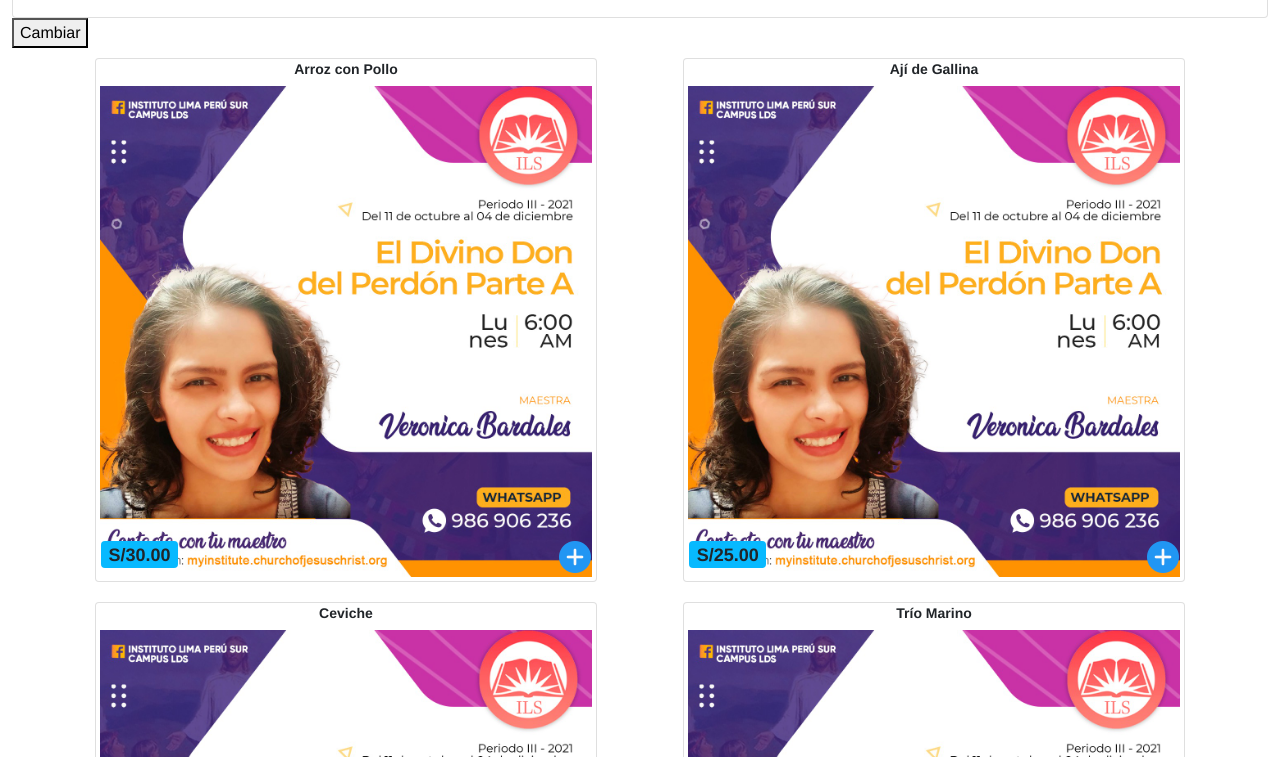
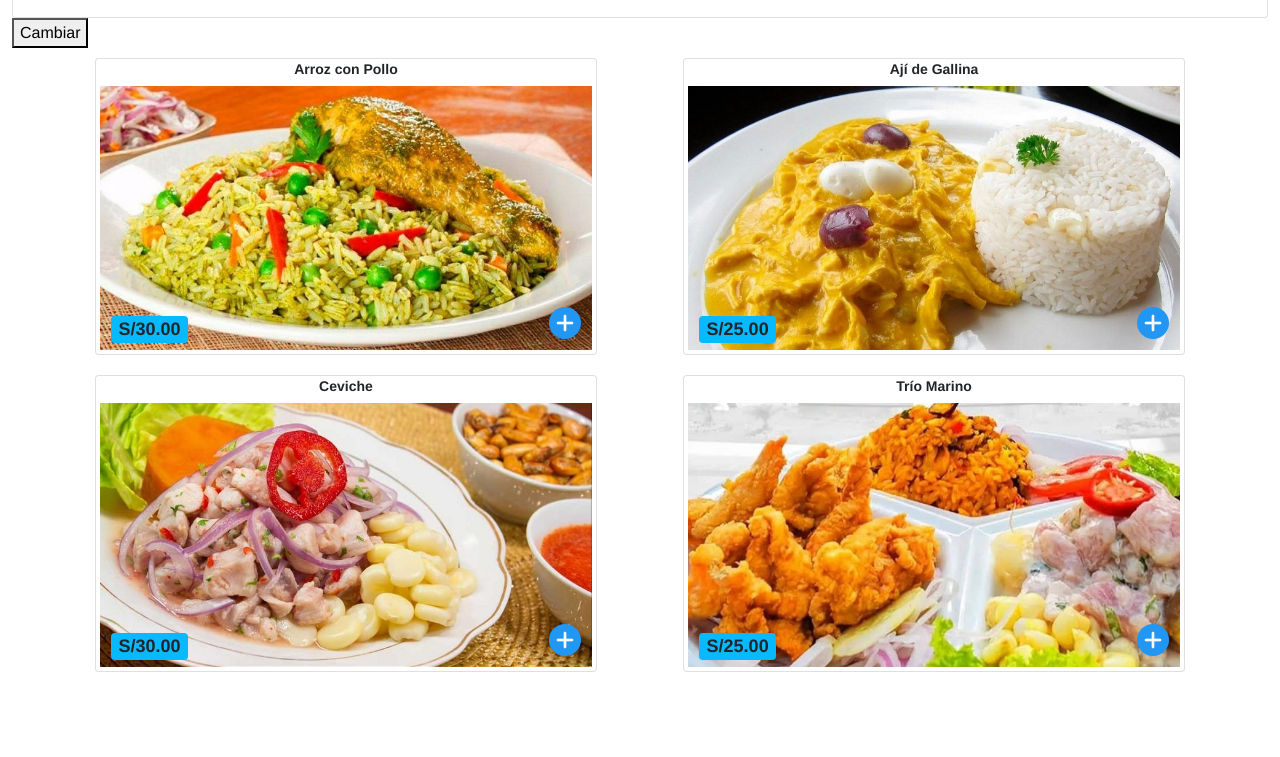
Before and after one commit to miguelpinto97/MaquetaRestaurante, a plain HTML site: page index.html in a window 1280 px wide. Shown: the part 1463-2220 px from the top of the page. After the commit the page ends 2145 px from the top, so only its background shows below. Drawn offline with nearby package versions, Linux system fonts and the light colour scheme; a web font is replaced by a local one.

Commit message:
Add files via upload

```diff
--- a/css/custom.css
+++ b/css/custom.css
@@ -95,20 +95,20 @@ flex-direction: row;
 }
 .precio{
     position: absolute;
-    bottom: 5px;
-    left: 5px;
+    bottom: 1%;
+    left: 3%;
 }
 .agregar{
     position: absolute;
-    bottom: 8px;
-    right: 5px;
+    bottom: 5%;
+    right: 3%;
 }
 .formatoLista{
     display: flex !important;
     flex-direction: row;
 }
 .formatoLista>div>img{
-    width: 25%;
+    width: 35%;
     display: flex;
 }
 .formatoLista>div>p{
@@ -117,7 +117,7 @@ flex-direction: row;
 }
 .formatoLista >.BotoneraImagen > .precio{
     bottom: 2%;
-    left: 26%;
+    left: 37%;
     font-size: 1.2em;
 }
 .formatoLista >.BotoneraImagen>.agregar{
--- a/index.html
+++ b/index.html
@@ -112,7 +112,7 @@
                             <p class="NombrePlato" data-bind="text: $data.NombrePlato"></p>
 
                             <img class="card-img-top p-1"
-                                data-bind="attr:{src: 'Imagenes Reducidas/'+$data.NombreImagen + '.jpg'}"
+                                data-bind="attr:{src: 'Imagenes Reducidas/'+$data.NombreImagen + '.jpeg'}"
                                 alt="Card image cap" onerror="this.src='cursos/Imagen no disponible.png';">
                         </div>
 
--- a/js/Menu.js
+++ b/js/Menu.js
@@ -46,25 +46,25 @@ var Menu = [
    {
       "NombrePlato":"Arroz con Pollo",
       "Categoria":"Criollo",
-      "NombreImagen":"veronica",
+      "NombreImagen":"arrozconpollo",
       "Precio":"30.00"
    },
    {
       "NombrePlato":"Ají de Gallina",
       "Categoria":"Criollo",
-      "NombreImagen":"veronica",
+      "NombreImagen":"ajidegallina",
       "Precio":"25.00"
    },
    {
       "NombrePlato":"Ceviche",
       "Categoria":"Marino",
-      "NombreImagen":"veronica",
+      "NombreImagen":"ceviche",
       "Precio":"30.00"
    },
    {
       "NombrePlato":"Trío Marino",
       "Categoria":"Marino",
-      "NombreImagen":"veronica",
+      "NombreImagen":"triomarino",
       "Precio":"25.00"
    }
 ];
```
Also changed, not shown: Imagenes Reducidas/ajidegallina.jpeg (added), Imagenes Reducidas/arrozconpollo.jpeg (added), Imagenes Reducidas/ceviche.jpeg (added), Imagenes Reducidas/triomarino.jpeg (added).
